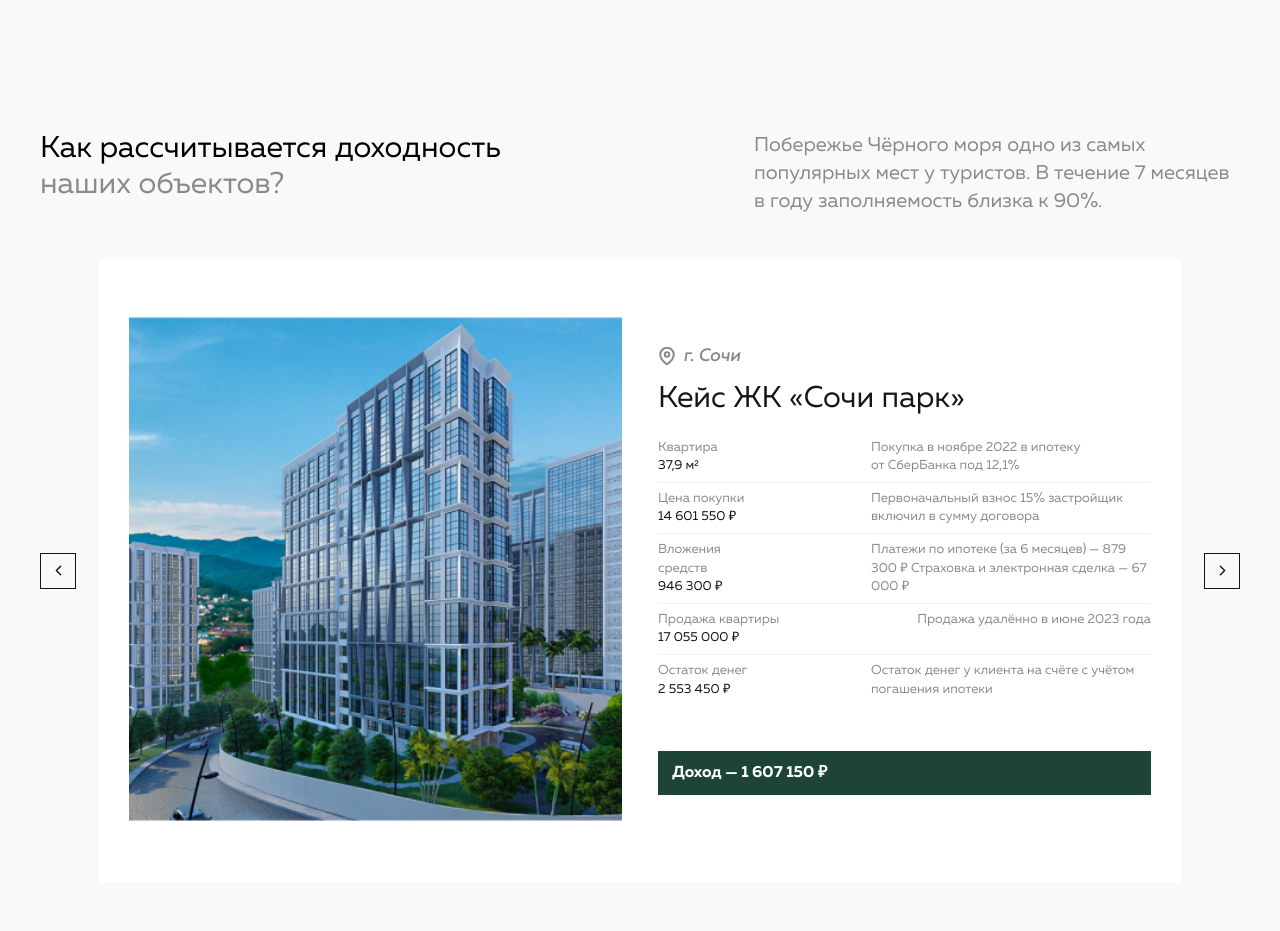
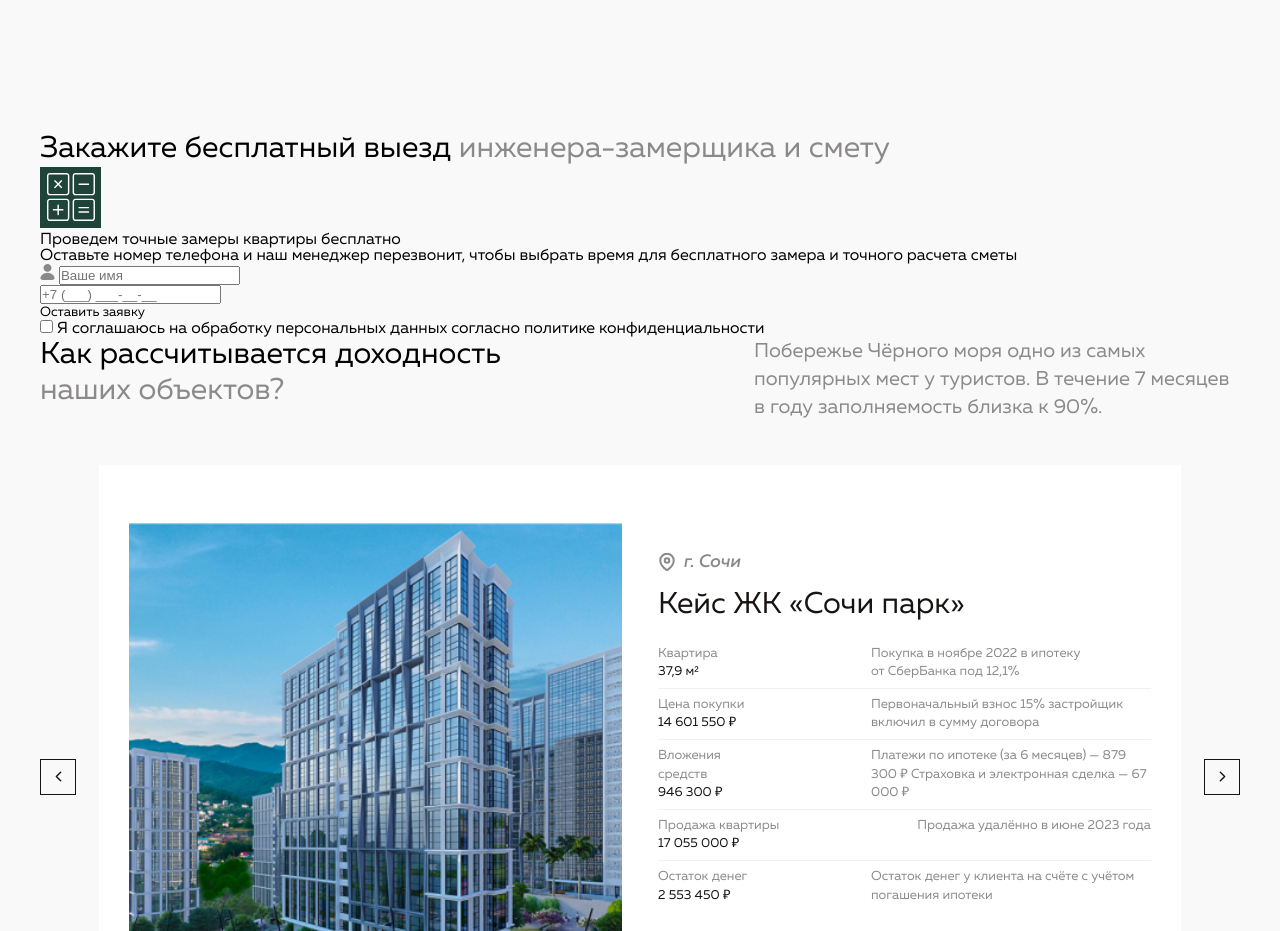
Before and after one commit to fayzullayevelmurod/DM-Group, a plain HTML site: page repair.html in a window 1280 px wide. Shown: the part 3540-4471 px from the top of the page. Drawn offline with nearby package versions, Linux system fonts and the light colour scheme.

Commit message:
repair section added

```diff
--- a/repair.html
+++ b/repair.html
@@ -565,6 +565,50 @@
         </section>
         <!-- examples_work -->
 
+        <!-- repair_contact -->
+        <section class="repair_contact">
+            <div class="main_container">
+                <div class="repair_title">
+                    <h3 class="main_title">
+                        Закажите бесплатный выезд <span>
+                            инженера-замерщика и смету
+                        </span>
+                    </h3>
+                    <div class="calc">
+                        <img src="./images/icons/calc_icon.svg" alt="">
+                        <p>
+                            Проведем точные замеры квартиры
+                            <span>бесплатно</span>
+                        </p>
+                    </div>
+                </div>
+                <p>
+                    Оставьте номер телефона и наш менеджер перезвонит, чтобы выбрать время для бесплатного замера и точного расчета сметы
+                </p>
+                <form action="#">
+                    <div class="repair_contact_block">
+                        <div class="input_group">
+                            <img src="./images/icons/user_icon.svg" alt="">
+                            <input type="text" placeholder="Ваше имя">
+                        </div>
+                        <div class="input_group">
+                            <input type="text" placeholder="+7 (___) ___-__-__">
+                        </div>
+                        <button type="submit">
+                            Оставить заявку
+                        </button>
+                    </div>
+                    <div class="repair_contact_block_under">
+                        <input id="checkbox" type="checkbox">
+                        <label for="checkbox">
+                            Я соглашаюсь на <a href="#">обработку персональных данных</a> согласно <a href="#">политике конфиденциальности</a>
+                        </label>
+                    </div>
+                </form>
+            </div>
+        </section>
+        <!-- repair_contact -->
+
         <!-- examples_work -->
         <section class="examples_work examples_Swiper_block">
             <div class="main_container">
```
Also changed, not shown: images/icons/calc_icon.svg (added), images/icons/user_icon.svg (added).
